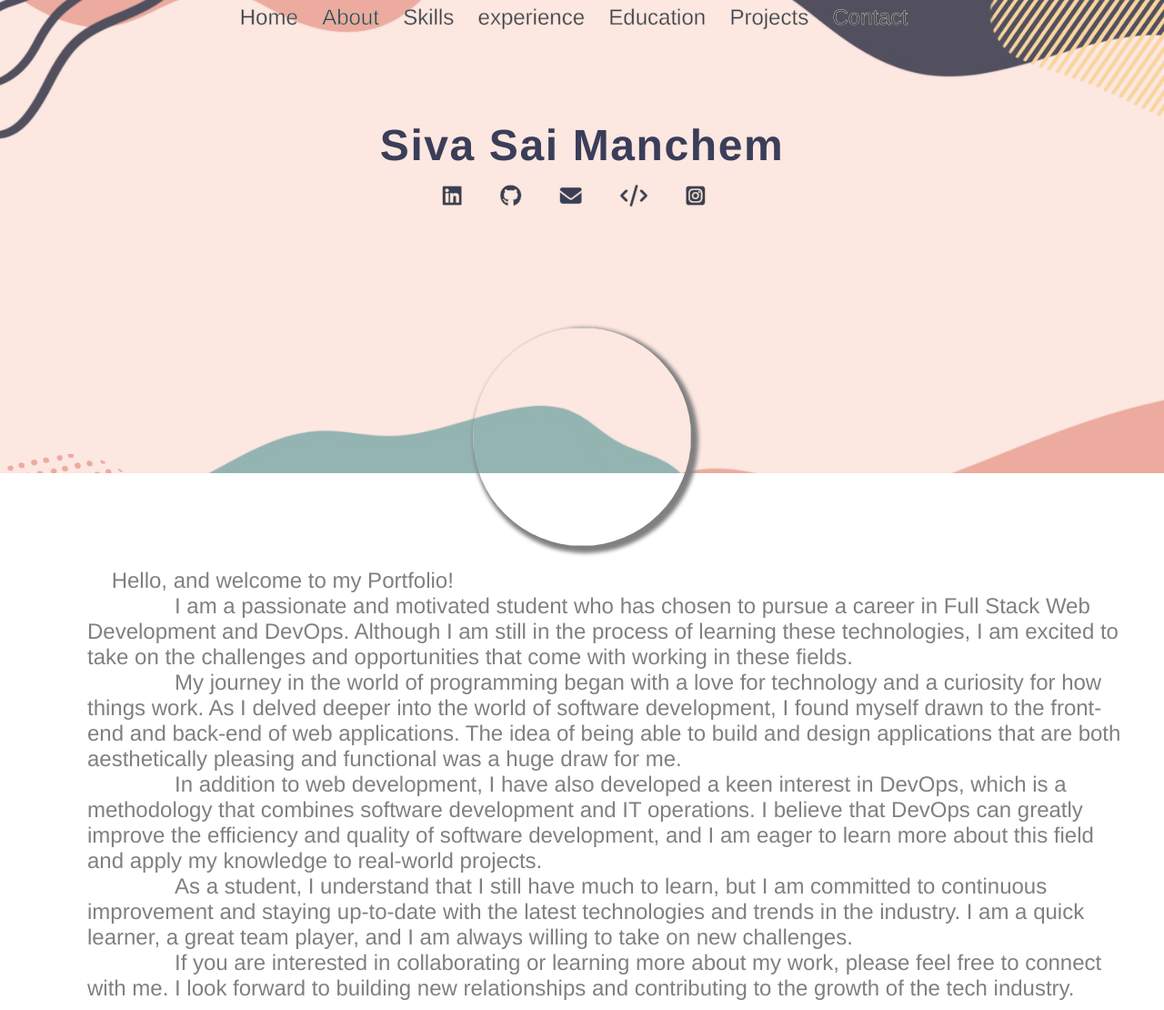
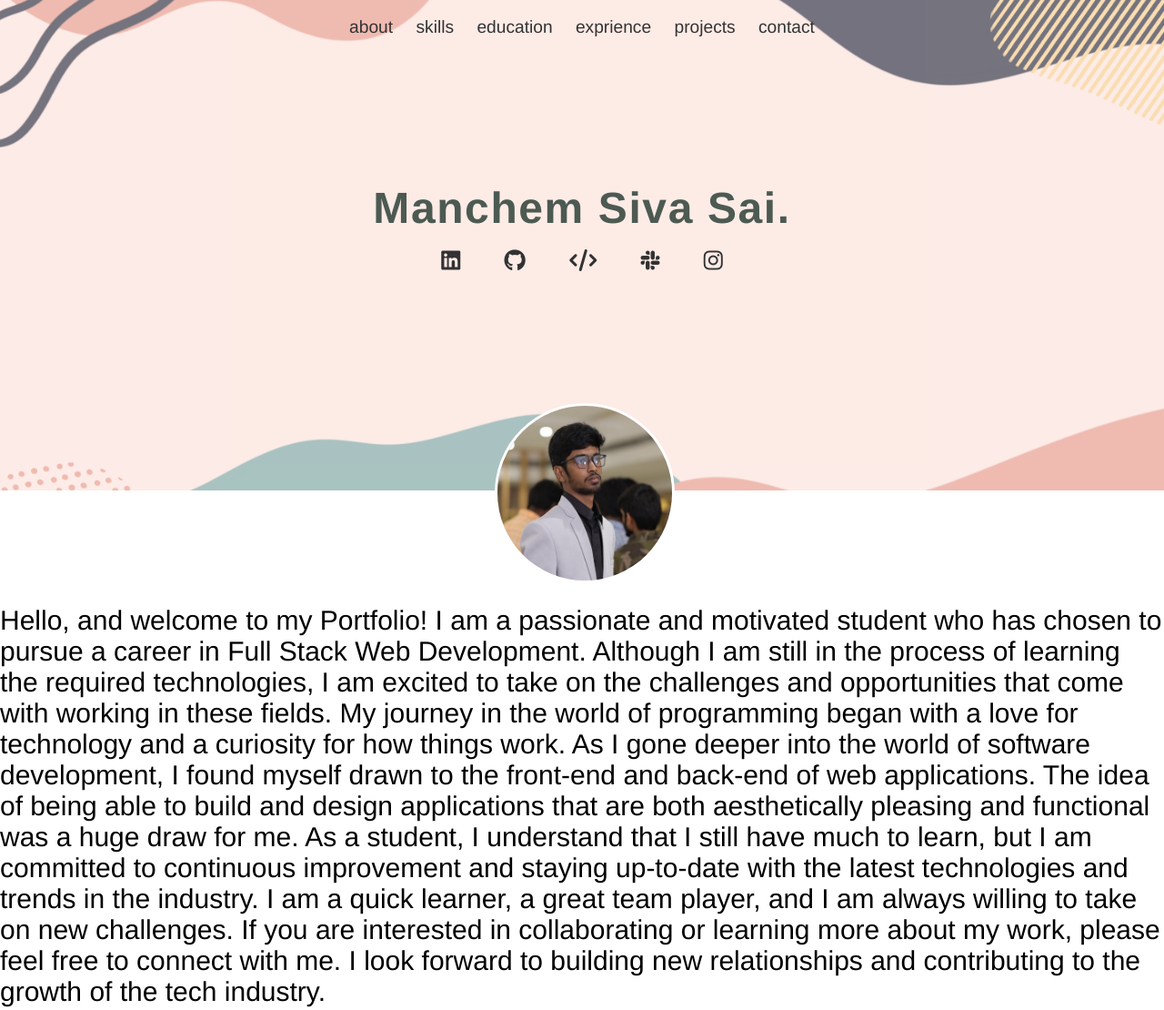
Before and after one commit to sivasaimanchem/Portfolio, a plain HTML site: page index.html in a window 1280 px wide. Shown: the top 1110 px of the page at 91% size. Drawn offline with Linux system fonts and the light colour scheme.

Commit message:
added profile pic

```diff
--- a/index.html
+++ b/index.html
@@ -1,122 +1,99 @@
 <!DOCTYPE html>
-<html>
+<html lang="en">
   <head>
-    <title> My Resume </title>
-    <link rel="stylesheet" href="style.css">
+    <meta charset="UTF-8" />
+    <meta name="viewport" content="width=device-width, initial-scale=1.0" />
+    <meta http-equiv="X-UA-Compatible" content="ie=edge" />
+    <link rel="stylesheet" href="style.css" />
     <script
-      src="https://kit.fontawesome.com/98b466b6e2.js"
+      src="https://kit.fontawesome.com/8d5bc70099.js"
       crossorigin="anonymous"
     ></script>
-    <script src="https://code.iconify.design/iconify-icon/1.0.7/iconify-icon.min.js"></script>
+    <title>Document</title>
   </head>
   <body>
-
     <header id="body-header">
       <nav>
-
-            <ul class="horizontal-list text-center">
+        <ul class="horizontal-list text-center nav-text">
           <li>
-                    <a href="#" > Home </a>
+            <a href="#about">about</a>
           </li>
           <li>
-                    <a href="#about" > About </a>
+            <a href="#skills">skills</a>
           </li>
           <li>
-                    <a href="#skills" > Skills </a>
+            <a href="#education">education</a>
           </li>
           <li>
-                    <a href="#experience">experience<a>
+            <a href="#exprience">exprience</a>
           </li>
           <li>
-                    <a href="#education" > Education </a>
+            <a href="#projects">projects</a>
           </li>
           <li>
-                    <a href="#projects" > Projects </a>
-                </li>
-                <li>
-                    <a href="#contact" > Contact</a>
+            <a href="contact">contact</a>
           </li>
         </ul>
-
       </nav>
-        <div id="social-container">
+      <div id="name-social-container">
         <div class="text-center">
-                <h1 id="my-name">Siva Sai Manchem</h1>
+          <h1 id="my-name">
+            Manchem Siva Sai.
+          </h1>
         </div>
         <div>
           <ul class="horizontal-list text-center social-icons">
             <li>
-                        <a href="#"><i class="fa-brands fa-linkedin"></i></a>
+              <a href="https://www.linkedin.com/in/siva-sai-manchem-40b87a257/">
+                <i class="fa-brands fa-linkedin"></i>
+              </a>
             </li>
             <li>
-                        <a href="#">
+              <a href="https://github.com/sivasaimanchem">
                 <i class="fa-brands fa-github"></i>
               </a>
             </li>
             <li>
-                        <a href="#">
-                            <i class="fa-solid fa-envelope"></i>
-                        </a>
-                    </li>
-                    <li>
-                        <a href="#">
+              <a href="https://leetcode.com/siva_sai_manchem/">
                 <i class="fa-solid fa-code"></i>
               </a>
             </li>
             <li>
-                        <a href="#">
-                            <i class="fa-brands fa-square-instagram"></i>
+              <a href="">
+                <i class="fa-brands fa-slack"></i>
+              </a>
+            </li>
+            <li>
+              <a href="https://instagram.com/preetham_37c?igshid=MzNlNGNkZWQ4Mg==">
+                <i class="fa-brands fa-instagram"></i>
               </a>
             </li>
           </ul>
-
         </div>
-
       </div>
-
     </header>
     <main>
-
       <section id="about">
         <div id="my-image">
-                <img src="ppf.jpg" alt="">
+          <img src="ppf.jpg" alt="profile pic">
         </div>
-            <p id="about-bio" >
-                &nbsp;&nbsp;&nbsp;&nbsp;Hello, and welcome to my Portfolio!
-<br>
-&emsp;&emsp;&emsp;&emsp;I am a passionate and motivated student who has chosen to pursue a career in Full Stack Web Development and DevOps. Although I am still in the process of learning these technologies, I am excited to take on the challenges and opportunities that come with working in these fields.
-<br>
-&emsp;&emsp;&emsp;&emsp;My journey in the world of programming began with a love for technology and a curiosity for how things work. As I delved deeper into the world of software development, I found myself drawn to the front-end and back-end of web applications. The idea of being able to build and design applications that are both aesthetically pleasing and functional was a huge draw for me.
-<br>
-&emsp;&emsp;&emsp;&emsp;In addition to web development, I have also developed a keen interest in DevOps, which is a methodology that combines software development and IT operations. I believe that DevOps can greatly improve the efficiency and quality of software development, and I am eager to learn more about this field and apply my knowledge to real-world projects.
-<br>
-&emsp;&emsp;&emsp;&emsp;As a student, I understand that I still have much to learn, but I am committed to continuous improvement and staying up-to-date with the latest technologies and trends in the industry. I am a quick learner, a great team player, and I am always willing to take on new challenges.
-<br>
-&emsp;&emsp;&emsp;&emsp;If you are interested in collaborating or learning more about my work, please feel free to connect with me. I look forward to building new relationships and contributing to the growth of the tech industry.
+        <p>
+          Hello, and welcome to my Portfolio!
+
+I am a passionate and motivated student who has chosen to pursue a career in Full Stack Web Development. Although I am still in the process of learning the required technologies, I am excited to take on the challenges and opportunities that come with working in these fields.
+
+My journey in the world of programming began with a love for technology and a curiosity for how things work. As I gone deeper into the world of software development, I found myself drawn to the front-end and back-end of web applications. The idea of being able to build and design applications that are both aesthetically pleasing and functional was a huge draw for me.
+
+As a student, I understand that I still have much to learn, but I am committed to continuous improvement and staying up-to-date with the latest technologies and trends in the industry. I am a quick learner, a great team player, and I am always willing to take on new challenges.
+
+If you are interested in collaborating or learning more about my work, please feel free to connect with me. I look forward to building new relationships and contributing to the growth of the tech industry.
         </p>
       </section>
-
-        <section id="skills">
-
-        </section>
-
-        <section id="experience">
-
-        </section>
-
-        <section id="education">
-
-        </section>
-
-        <section id="projects">
-
-        </section>
-
-        <section id="contact">
-
-        </section>
-
+      <section id="skils"></section>
+      <section id="education"></section>
+      <section id="exprience"></section>
+      <section id="projects"></section>
+      <section id="contact"></section>
     </main>
-
   </body>
 </html>
--- a/style.css
+++ b/style.css
@@ -1,16 +1,27 @@
-body{
+/* body */
+body {
     margin: 0px;
-     font-family:"Helvetica Neue", Helvetica, Arial, sans-serif;
+    font-family: "Helvetica Neue", Helvetica, Arial, sans-serif;
     font-size: 30px;
   }
+  #body-header {
+    height: 65vh;
+    opacity: 0.8;
+    background-image: url("pfbg.png");
+    background-size: cover;
+    background-position: center;
+    background-attachment: fixed;
+    padding-top: 1.2rem;
+  }
+  /* section */
   section {
     width: 100%;
     height: 75vh;
     display: flex;
     flex-direction: column;
     align-items: center;
+    padding-bottom: 20px;
   }
-
   section:nth-child(2n) {
     background-color: #9e9b9b29;
   }
@@ -18,100 +29,68 @@ section {
   section:nth-child(2n + 1) {
     background-color: white;
   }
-#body-header{
-    height: 65vh;
-    background-image: url("pfbg.png");
-    background-size: cover;
-    background-position: center;
-    background-attachment: fixed;
-}
-.horizontal-list li{
-    display: inline-block;
-    margin: 0px 18px 18px 0px;
-
-}
-.horizontal-list li a{
-    text-decoration: none;
-    color: #3a3e59;
-    -webkit-text-stroke: 0.5px #d4caa3;
-    font-size: 1.5rem;
-    font-weight: 100;
-    font-family:"Helvetica Neue", Helvetica, Arial, sans-serif;
-
-}
-/* Horizontal Lists */
-
+  /* navigation-body */
   .horizontal-list {
     list-style: none;
     padding-left: 0px;
-    margin: 0px;
+    margin: 0;
   }
-.nav-menu li a {
-    transition: color 0.5s, border-bottom 4s;
+  .horizontal-list li {
+    display: inline-block;
+    margin: 0px 10px 0px 10px;
   }
-
-.nav-menu li a:hover {
-    color: lightgrey;
-    border-bottom: 1px solid black;
+  .horizontal-list li a {
+    color: black;
+    text-decoration: none;
+    transition: color 0.5s, border-bottom 2s;
   }
-
+  .horizontal-list li a:hover {
+    color: grey;
+    /* border-bottom: 1px solid lightgray; */
+  }
   .text-center {
     text-align: center;
   }
-
-/* Name and Social Icons*/
-
-#social-container {
-    margin-top: 10vh;
+  .nav-text{
+    font-size: 1.2rem;
+    font-weight:100;
   }
-
+  /* name and social icons */
+  #name-social-container {
+    margin-top: 20vh;
+  }
   #my-name {
     font-size: 3rem;
     letter-spacing: 0.1rem;
-    color: #3a3e59;
+    color: rgb(32, 50, 40);
     font-weight: 700;
     margin-bottom: 0.5rem;
-     font-family:"Helvetica Neue", Helvetica, Arial, sans-serif;
   }
-
-.social-icons li {
+  .social-icons li a i {
+    padding: 10px;
+    font-size: 1.5rem;
     border-radius: 50%;
   }
+  .social-icons li a i:hover {
+    box-shadow: 0px 0px 6px 6px lightgrey;
+  }
+  /* about */
+  #about{
+    width: 100%;
+    height: auto;
+    position: relative;
+    margin-bottom: 30px;
 
-.social-icons li:hover {
-    box-shadow: 0px 0px 6px 4px rgba(230, 196, 196, 0.3);
-}
-
-.social-icons li a i:hover {
-    box-shadow: 0px 0px 6px 4px rgba(230, 196, 196, 0.3);
-}
-
-.social-icons li a i {
-    /* width: 1rem; */
-    padding: 8px;
-}
-/* about section */
-#about{
-    height: auto;
-    width:100%;
-    position:relative;
   }
 #my-image{
-    height: 15rem;
-    width: 15rem;
-    margin:auto;
-    margin-top: -20vh;
-
+  height: 12rem;
+  width: 12rem;
+  margin: auto;
+  margin-top: -6rem;
 }
 #my-image img{
   height: 100%;
   width: 100%;
-    border-radius:50%;
-    box-shadow:4px 4px 4px 4px grey;
+  border-radius: 50%;
+  border: 3px solid white;
 }
-#about-bio {
-    color: grey;
-    width: 90%;
-    font-size: 1.5rem;
-    margin-left: 5%;
-}
```
Also changed, not shown: ppf.jpg (added). Lines whose indentation alone changed are shown as unchanged.
